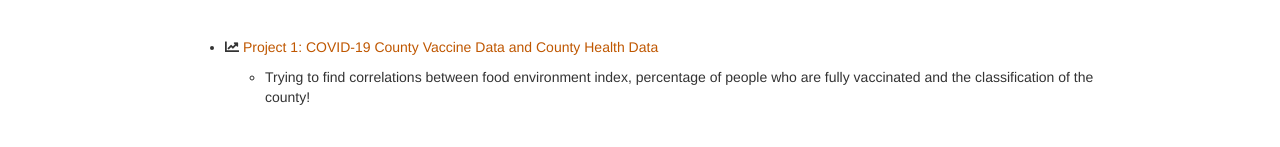
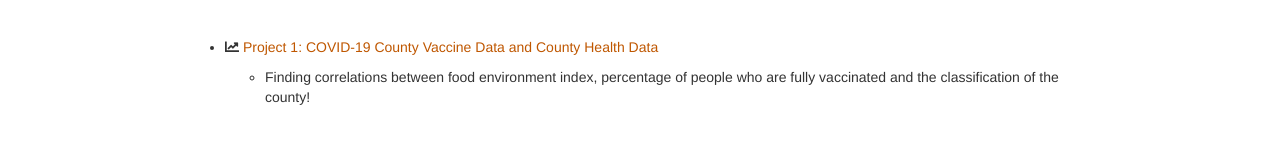
Before and after one commit to KennethImphean/kennethimphean.github.io, a plain HTML site: page portfolio.html in a window 1280 px wide. Shown: the part 146-293 px from the top of the page. Drawn offline with nearby package versions, Linux system fonts and the light colour scheme; some packages are replaced by stand-ins of ours.

Commit message:
fixed description

```diff
--- a/portfolio.html
+++ b/portfolio.html
@@ -323,7 +323,7 @@ $(document).ready(function () {
 <ul>
 <li><p><i class="fa fa-chart-line"> </i> <a href="https://kennethimphean.github.io/project1/">Project 1: COVID-19 County Vaccine Data and County Health Data</a></p>
 <ul>
-<li>Trying to find correlations between food environment index, percentage of people who are fully vaccinated and the classification of the county!</li>
+<li>Finding correlations between food environment index, percentage of people who are fully vaccinated and the classification of the county!</li>
 </ul></li>
 </ul>
 <p><br></p>
```
